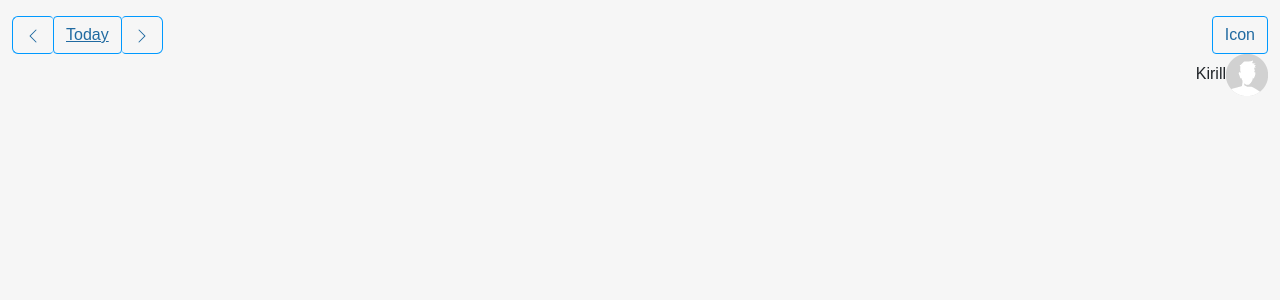
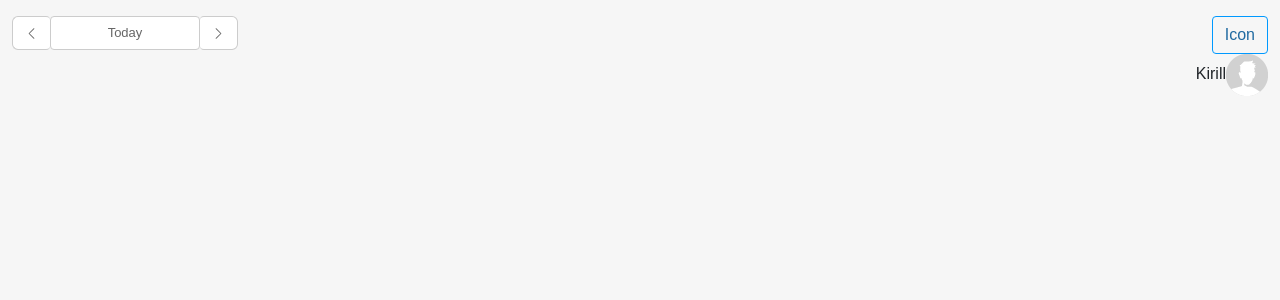
Before and after one commit to klavrenuk/schedule, a React (Create React App) app: page /dashboard in a window 1280 px wide. Shown: the top 300 px of the page. Built offline with nearby package versions, Linux system fonts and the light colour scheme; a web font is replaced by a local one.

Commit message:
NavigationDays - modification

```diff
--- a/src/components/dashboard/NavigationDays.jsx
+++ b/src/components/dashboard/NavigationDays.jsx
@@ -4,21 +4,41 @@ import { BsChevronLeft, BsChevronRight } from "react-icons/bs";
 
 import './css/navigationDays.min.css';
 
+const buttons = [
+    {
+        classNames: 'navigation_days-button navigation_days-button--arrow navigation_days-button--arrow_prev',
+        text: <BsChevronLeft />,
+        name: 'prev'
+    },
+    {
+        classNames: 'navigation_days-button navigation_days-button--text',
+        text: 'Today',
+        name: 'today'
+    },
+    {
+        classNames: 'navigation_days-button navigation_days-button--arrow navigation_days-button--arrow_next',
+        text: <BsChevronRight />,
+        name: 'next'
+    }
+];
+
 const NavigationDays = () => {
     return (
         <div className={'navigation_days'}>
-            <Button
-                color={'link'}
-                className={'navigation_days-button navigation_days-button--arrow navigation_days-button--arrow_prev'}
-            ><BsChevronLeft /></Button>
-
-            <Button color={'link'}
-                    className={'navigation_days-button'}
-            >Today</Button>
-            <Button
-                color={'link'}
-                className={'navigation_days-button navigation_days-button--arrow navigation_days-button--arrow_next'}
-            ><BsChevronRight /></Button>
+            {
+                buttons.map((button) => {
+                    return (
+                        <Button
+                            color={'link'}
+                            key={button.name}
+                            name={button.name}
+                            className={button.classNames}
+                        >
+                            {button.text}
+                        </Button>
+                    )
+                })
+            }
         </div>
     )
 }
--- a/src/components/dashboard/css/navigationDays.less
+++ b/src/components/dashboard/css/navigationDays.less
@@ -1,7 +1,8 @@
 @borderColor: #ccc;
 @borderRadius: 6px;
 
-.navigation_days-button {
+.navigation_days {
+  & .navigation_days-button {
     border: 1px solid @borderColor;
     color: #666666 !important;
     font-size: 13px;
@@ -16,6 +17,10 @@
       background: rgba(153,153,153, .5);
     }
 
+    &.navigation_days-button--text {
+      width: 150px;
+    }
+
     &.navigation_days-button--arrow_prev {
       border-right: none;
       border-top-left-radius: @borderRadius;
@@ -28,3 +33,4 @@
       border-bottom-right-radius: @borderRadius;
     }
   }
+}
--- a/src/components/dashboard/css/navigationDays.min.css
+++ b/src/components/dashboard/css/navigationDays.min.css
@@ -1 +1 @@
-.navigation_days-button{border:1px solid #ccc;color:#666!important;font-size:13px;text-decoration:none;background:#fff}.navigation_days-button:active,.navigation_days-button:focus,.navigation_days-button:hover{border-color:#999;color:#000!important;background:rgba(153,153,153,.5)}.navigation_days-button.navigation_days-button--arrow_prev{border-right:none;border-top-left-radius:6px;border-bottom-left-radius:6px}.navigation_days-button.navigation_days-button--arrow_next{border-left:none;border-top-right-radius:6px;border-bottom-right-radius:6px}
+.navigation_days .navigation_days-button{border:1px solid #ccc;color:#666!important;font-size:13px;text-decoration:none;background:#fff}.navigation_days .navigation_days-button:active,.navigation_days .navigation_days-button:focus,.navigation_days .navigation_days-button:hover{border-color:#999;color:#000!important;background:rgba(153,153,153,.5)}.navigation_days .navigation_days-button.navigation_days-button--text{width:150px}.navigation_days .navigation_days-button.navigation_days-button--arrow_prev{border-right:none;border-top-left-radius:6px;border-bottom-left-radius:6px}.navigation_days .navigation_days-button.navigation_days-button--arrow_next{border-left:none;border-top-right-radius:6px;border-bottom-right-radius:6px}
```
Lines whose indentation alone changed are shown as unchanged.
